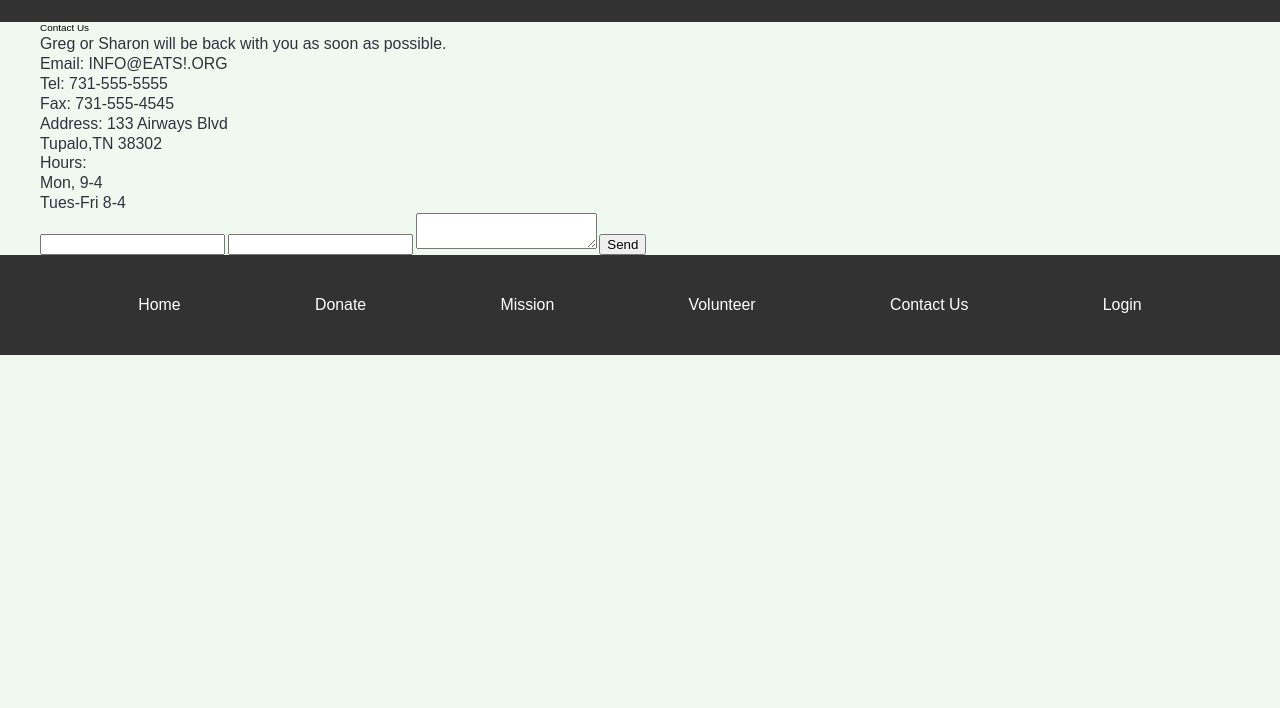
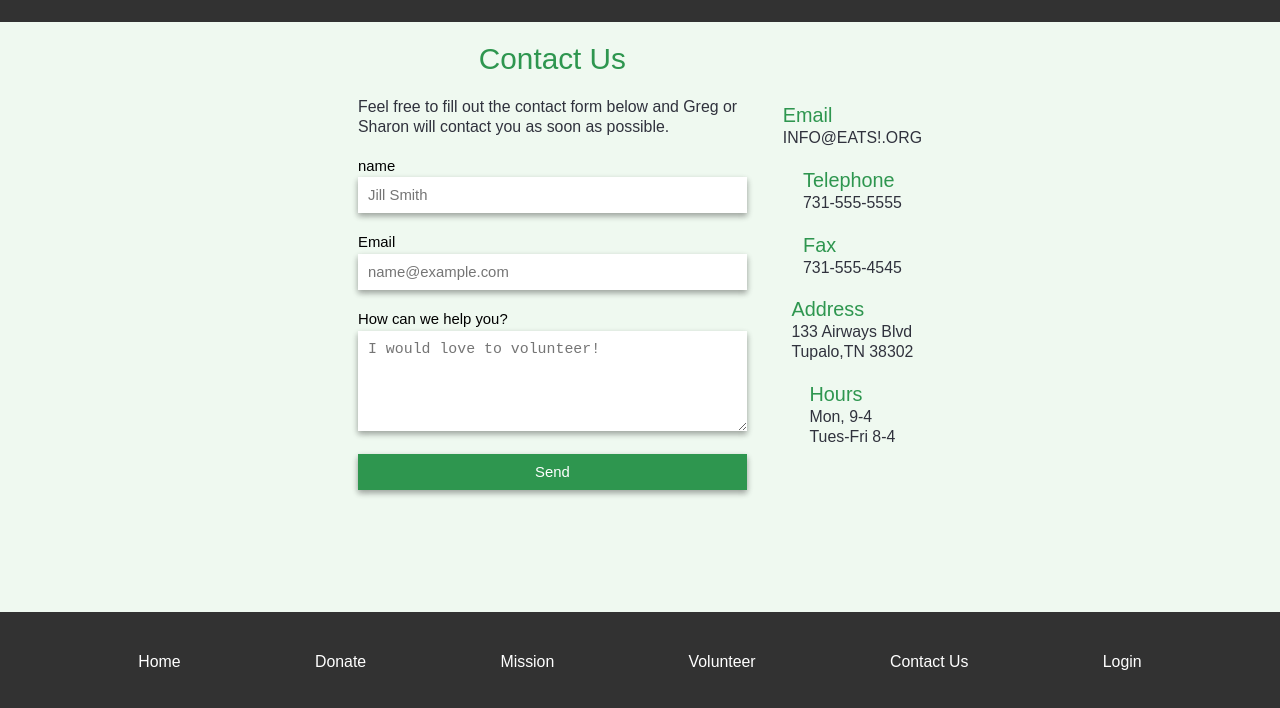
Before and after one commit to team-soup/Jon-Bernal-UI, a plain HTML site: page contact.html in a window 1280 px wide. Shown: the part 88-796 px from the top of the page. Drawn offline with Linux system fonts and the light colour scheme; a web font is replaced by a local one.

Commit message:
adjusting styling for right side of contact form

```diff
--- a/contact.html
+++ b/contact.html
@@ -13,6 +13,8 @@
 </head>
 
 <body>
+  <div class="stickyFooter">
+
     <div class="nav">
       <nav class="container">
         <div class="row">
@@ -35,29 +37,49 @@
     </div>
   </div>
   <main>
-
     <section class="contact">
       <div class="contact-left">
         <h2>Contact Us</h2>
-          <p>Greg or Sharon will be back with you as soon as possible.</p>
-          <p>Email: INFO@EATS!.ORG</p>
-          <p>Tel: 731-555-5555</p>
-          <p>Fax: 731-555-4545</p>
-          <p>Address: 133 Airways Blvd <br>Tupalo,TN 38302</p>
-          <p>Hours: <br>Mon, 9-4 <br>Tues-Fri 8-4</p>
+        <p>Feel free to fill out the contact form below and Greg or Sharon will contact you as soon as possible.</p>
+          <form>
+            <label for="name">name</label>
+            <input Placeholder="Jill Smith" type="text" name="name">
+
+            <label for="_replyto">Email</label>
+            <input Placeholder="name@example.com" type="email" name="_replyto">
+
+            <label for="_message">How can we help you?</label>
+            <textarea Placeholder="I would love to volunteer!" name="_message"></textarea>
+
+            <input type="submit" value="Send" class="btn submit">
+          </form>
         </div>
       <div class="contact-right">
-          <form action="No-action" method="Post">
-            <input type="text" name="name">
-            <input type="email" name="_replyto">
-            <textarea></textarea>
-            <input type="submit" value="Send">
-          </form>
+        <div class="contact-item">
+          <h6 class="contact-label">Email</h6>
+          <p>INFO@EATS!.ORG</p>
+        </div>
+        <div class="contact-item">
+          <h6 class="contact-label">Telephone</h6>
+          <p>731-555-5555</p>
+        </div>
+        <div class="contact-item">
+            <h6 class="contact-label">Fax</h6>
+            <p>731-555-4545</p>
+        </div>
+        <div class="contact-item">
+          <h6 class="contact-label">Address</h6>
+          <p>133 Airways Blvd <br>Tupalo,TN 38302</p>
+        </div>
+        <div class="contact-item">
+          <h6 class="contact-label">Hours</h6>
+          <p>Mon, 9-4 <br>Tues-Fri 8-4</p>
+        </div>
       </div>
     </section>
-
   </main>
 
+  </div> <!-- end sticky footer-->
   <footer class="footer">
     <nav class="container">
       <a href="#index.html" class="footer-item">Home</a>
--- a/less/contact-page.less
+++ b/less/contact-page.less
@@ -1,12 +1,91 @@
+// Make footer always at the bottom
+
+html, body {
+  min-height: 100vh;
+}
+body{
+  display: flex;
+  flex-direction: column;
+  justify-content: space-between;
+  align-items: space-between;
+}
+
+
+
 main {
   width: 100%;
   background-color: @color-background;
   .contact {
-    max-width: 1200px;
+    max-width: 600px;
     margin: 0 auto;
-    display: flex;
-    flex-direction: column;
-
-
+    @media @tablet {
+      display: flex;
+      align-items: center;
+    }
   }
 }
+
+.contact-left {
+  padding: 10%;
+  @media @tablet {
+    width: 80%;
+    padding: 3%;
+    flex-grow: 3;
+  }
+  h2 {
+    font-size: 3rem;
+    color: @color-seaGreen;
+    text-align: center;
+  }
+  p {
+    margin-top: 20px;
+  }
+  form {
+    width: 100%;
+    margin-top: 10px;
+    input, textarea {
+      width: 100%;
+      font-size: 1.5rem;
+      color: @color-text;
+      border: 0px;
+      box-sizing: border-box;
+      padding: 10px;
+      .card;
+    }
+    label {
+      display: block;
+      margin-top: 20px;
+      font-size: 1.5rem;
+      margin-bottom: 2px;
+    }
+    textarea {
+      min-height: 100px;
+    }
+    .submit {
+      background-color: @color-seaGreen;
+      color: white;
+      margin-top: 20px;
+      &:hover {
+        background-color: darken(@color-seaGreen, 5%);
+      }
+    }
+  }
+}
+
+.contact-right {
+  padding: 0 10% 10% 10%;
+  display: flex;
+  flex-direction: row;
+  justify-content: space-evenly;
+  flex-wrap: wrap;
+  @media @tablet {
+    padding: 3%;
+    flex-grow: 1;
+    flex-basis: 0;
+  }
+  .contact-label {
+    color: @color-seaGreen;
+    font-size: 2rem;
+    margin-top: 20px;
+  }
+}
```
Also changed, not shown: css/contact.css. Lines whose indentation alone changed are shown as unchanged.
